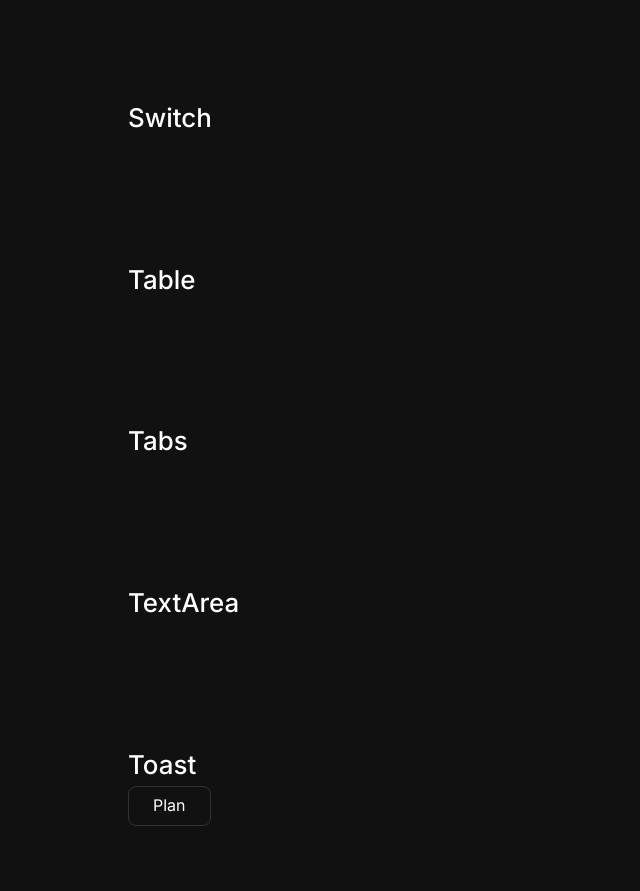
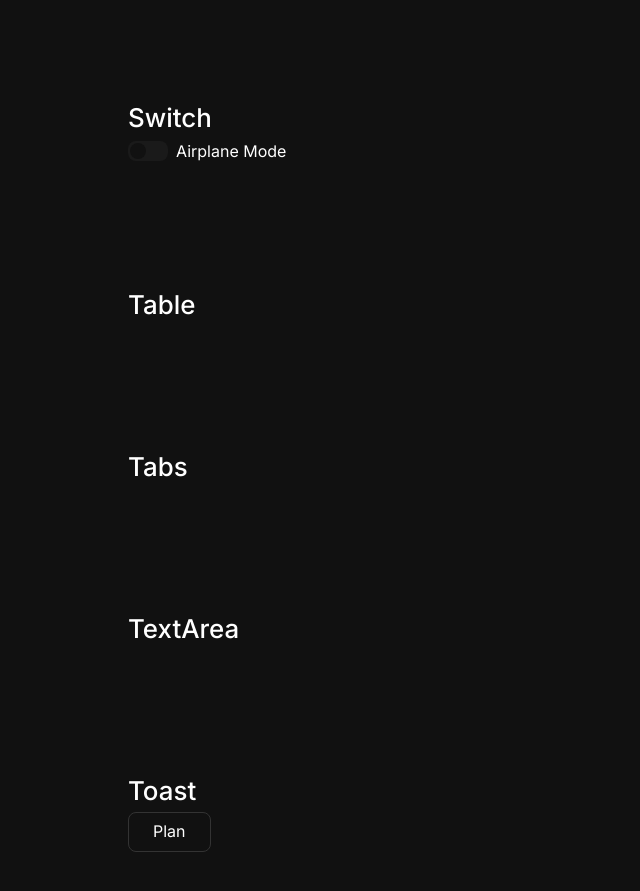
Before and after one commit to rarescovei5/Principium-UI, a React (Vite) app: page / in a window 1280 px wide. Shown: the part 8040-8931 px from the top of the page, without its empty margins (0-640 px from the left). Built offline with nearby package versions, Linux system fonts and the light colour scheme.

Commit message:
Added Switch.tsx

```diff
--- a/src/App.tsx
+++ b/src/App.tsx
@@ -88,6 +88,7 @@ import {
   ToastTrigger,
 } from './ModernTheme/Toast';
 import { Toggle } from './ModernTheme/Toggle';
+import { Switch } from './ModernTheme/Switch';
 function App() {
   const [selectedDate, setSelectedDate] = useState(new Date());
   const [checked, setChecked] = useState(false);
@@ -543,6 +544,15 @@ function App() {
       </div>
       <div className="w-[80%] mx-auto">
         <h3 className="h3">Switch</h3>
+        <div className="flex gap-2 items-center">
+          <Switch
+            isSelected={isSelected}
+            toggle={() => {
+              setIsSelected((prev) => !prev);
+            }}
+          />
+          <Label>Airplane Mode</Label>
+        </div>
       </div>
       <div className="w-[80%] mx-auto">
         <h3 className="h3">Table</h3>
@@ -566,7 +576,6 @@ function App() {
           </ToastContent>
         </Toast>
       </div>
-
       <div className="w-[80%] mx-auto">
         <h3 className="h3">Toggle</h3>
         <Toggle
--- a/src/ModernTheme/Switch.tsx
+++ b/src/ModernTheme/Switch.tsx
@@ -0,0 +1,24 @@
+const Switch: React.FC<
+  React.HTMLAttributes<HTMLButtonElement> & {
+    isSelected: boolean;
+    toggle: () => void;
+  }
+> = ({ isSelected, className, toggle, ...props }) => {
+  return (
+    <button
+      onClick={toggle}
+      className={`w-10 h-5 rounded-lg cursor-pointer transition-colors duration-150 p-0.5 flex ${
+        isSelected ? 'bg-white' : 'bg-surface'
+      } ${className}`}
+      {...props}
+    >
+      <span
+        className={`h-full aspect-square rounded-lg bg-bg transition-transform duration-150 ${
+          isSelected ? 'translate-x-5' : ''
+        }`}
+      ></span>
+    </button>
+  );
+};
+
+export { Switch };
--- a/src/ModernTheme/Toggle.tsx
+++ b/src/ModernTheme/Toggle.tsx
@@ -1,18 +1,18 @@
-import React from 'react';
-
 const Toggle: React.FC<
   React.HTMLAttributes<HTMLButtonElement> & {
     children: React.ReactNode | React.ReactElement<any>;
     isSelected: boolean;
     toggle: () => void;
   }
-> = ({ children, isSelected, toggle, ...props }) => {
+> = ({ children, isSelected, className, toggle, ...props }) => {
   return (
     <button
       onClick={toggle}
-      className={`w-10 h-10 rounded-lg cursor-pointer ${
-        isSelected ? 'bg-surface' : ''
-      }`}
+      className={
+        `w-10 h-10 rounded-lg cursor-pointer ${
+          isSelected ? 'bg-surface' : ''
+        } ` + className
+      }
     >
       {children}
     </button>
```
